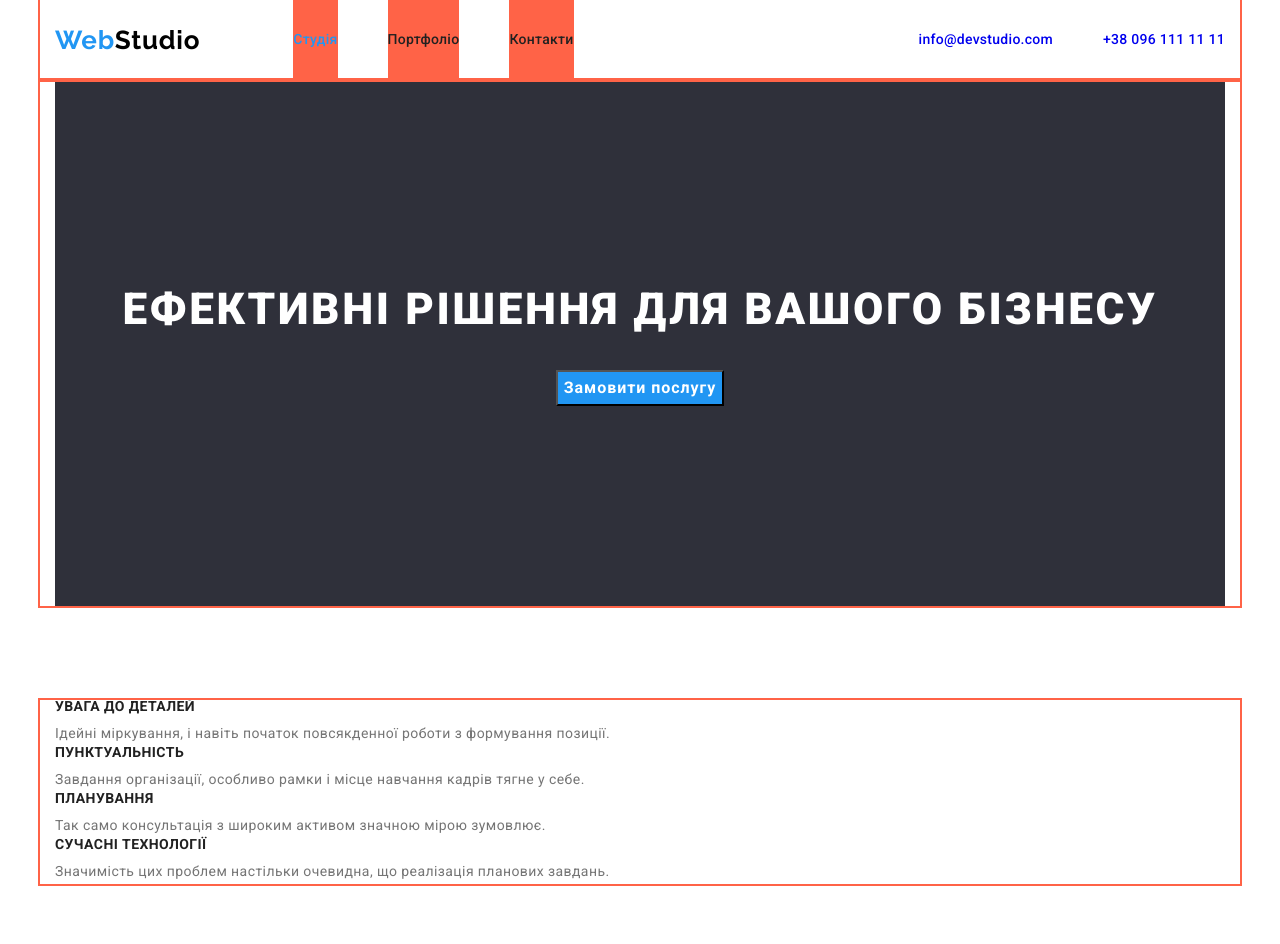
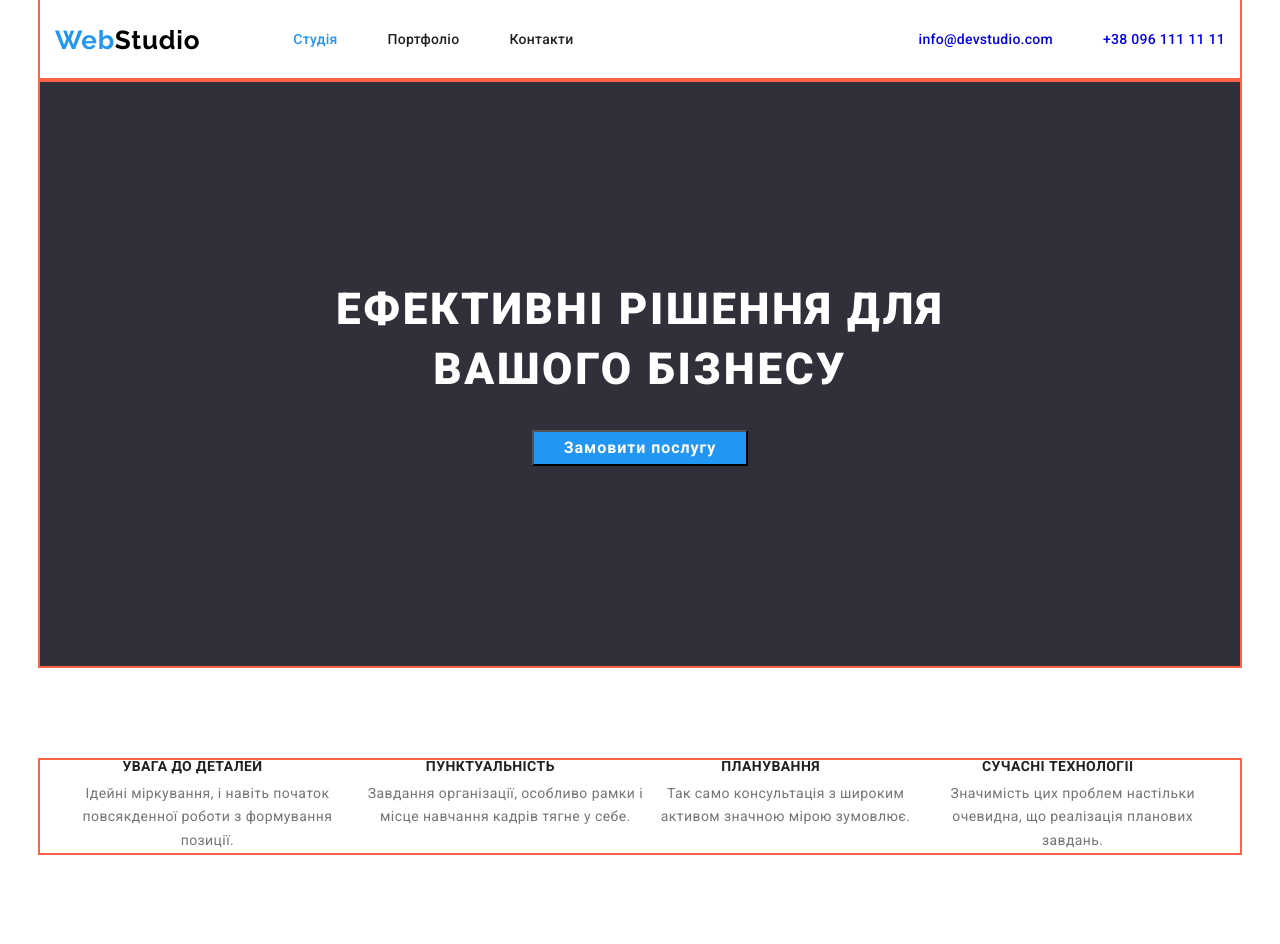
Before and after one commit to marynalykholot/goit-markup-hw-03, a plain HTML site: page index.html in a window 1280 px wide. Shown: the top 944 px of the page. Drawn offline with nearby package versions, Linux system fonts and the light colour scheme.

Commit message:
зміни в хедері

```diff
--- a/css/main.css
+++ b/css/main.css
@@ -33,15 +33,7 @@ p{
   margin-top: 0;
   margin-bottom: 0;
 }
-.container{
- width: 1200px;
- margin-left: auto;
- margin-right: auto;
- padding: 0px 15px;
 
-
-  outline: 2px solid tomato;
-}
 
 .list {
   list-style: none;
@@ -53,20 +45,33 @@ p{
 a {
   text-decoration: none;
 }
+.container{
+  width: 1200px;
+  margin-left: auto;
+  margin-right: auto;
+  padding: 0px 15px;
+
+
+   outline: 2px solid tomato;
+ }
+
 .page-header {
   background-color: var(--white);
 }
+
 .page-header .logo-nav:hover {
   color: var(--accent-color);
 }
+
 .page-header .logo-nav:focus {
   color: var(--main-ctext);
 }
 
+
 .main-nav{
   display: flex;
   align-items: center;
-  justify-content: space-around;
+
 }
 
 .logo {
@@ -89,16 +94,19 @@ margin-right: 93px;
 }
 
 /* SITE NAV */
+
+
 .site-nav{
   display: flex;
 }
 
-.site-nav .link {
+ .site-nav .link {
 display: block;
 padding-top: 32px;
 padding-bottom: 32px;
+ }
 
-background-color: tomato;
+.site-nav .link{
   font-family: inherit;
   color: var(--main-ctext);
   font-weight: 500;
@@ -126,13 +134,17 @@ background-color: tomato;
 .auts-nav {
 display: flex;
 margin-left: auto;
+}
 
+.auts-nav.list{
   color: var(--additional-ctext);
   font-weight: 500;
   font-size: 14px;
   line-height: 1.14;
   letter-spacing: 0.02em;
 }
+
+
 
 .auts-nav-item:not(:last-child){
 margin-right: 50px;
@@ -147,12 +159,19 @@ margin-right: 50px;
 
 /* HERO */
 .hero {
+margin:auto;
+
+width: 696px;
 padding-top: 200px;
 padding-bottom: 200px;
+text-align: center;
+}
 
+.bgc-hero{
   background-color: var(--dark-bgc);
-  text-align: center;
 }
+
+
 .hero-title {
 
 margin-bottom: 30px;
@@ -167,6 +186,10 @@ margin-bottom: 30px;
 }
 
 .hero-button {
+width: 216px;
+margin-left: auto;
+margin-right: auto;
+
   background-color: var(--accent-color);
   color: var(--white);
   font-family: inherit;
@@ -188,6 +211,11 @@ margin-bottom: 30px;
 
 /* BENEFITS */
 
+.benefits{
+  display: flex;
+  text-align: center;
+}
+
     .benefits-blok{
   padding-top: 94px;
   padding-bottom: 94px;
@@ -208,6 +236,7 @@ margin-bottom: 30px;
 }
 
 .benefits .title {
+
 margin-bottom: 10px;
 
   color: var(--main-ctext);
@@ -217,6 +246,11 @@ font-size: 14px;
 
   text-transform: uppercase;
 }
+
+.benefits .title:not(:last-child){
+  margin-right: 30px;
+}
+
 .text-benefits {
   color: var(--additional-ctext);
   line-height: 1.7;
--- a/index.html
+++ b/index.html
@@ -20,7 +20,7 @@
   <body>
     <!-- Шапка сайту -->
     <header class="page-header">
-      <div class="container main-nav">
+      <div class="container  main-nav">
         <nav class="main-nav">
           <a href="./index.html" class="logo logo-nav"
             >Web<span class="logo-main logo-nav">Studio</span>
@@ -44,7 +44,7 @@
 
     <main>
       <!-- Герой -->
-      <div class="container">
+      <div class="container bgc-hero">
         <section class="hero">
           <h1 class="hero-title">Ефективні рішення для вашого бізнесу</h1>
           <button class="hero-button" type="button">Замовити послугу</button>
```
